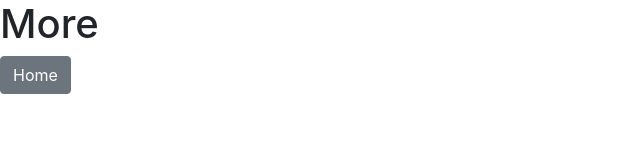
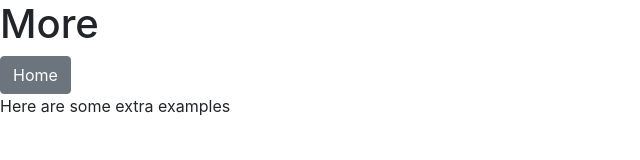
Before and after one commit to robbyc073/website1, a plain HTML site: page more.html in a window 1280 px wide. Shown: the whole page, without its empty margins (0-640 px from the left). Drawn offline with nearby package versions, Linux system fonts and the light colour scheme.

Commit message:
added paragraph to more

```diff
--- a/more.html
+++ b/more.html
@@ -11,5 +11,6 @@
     <body>
         <h1>More</h1>
         <a class="btn btn-secondary"href = "/index.html">Home</a>
+        <p>Here are some extra examples</p>
     </body>
 </html>
```
